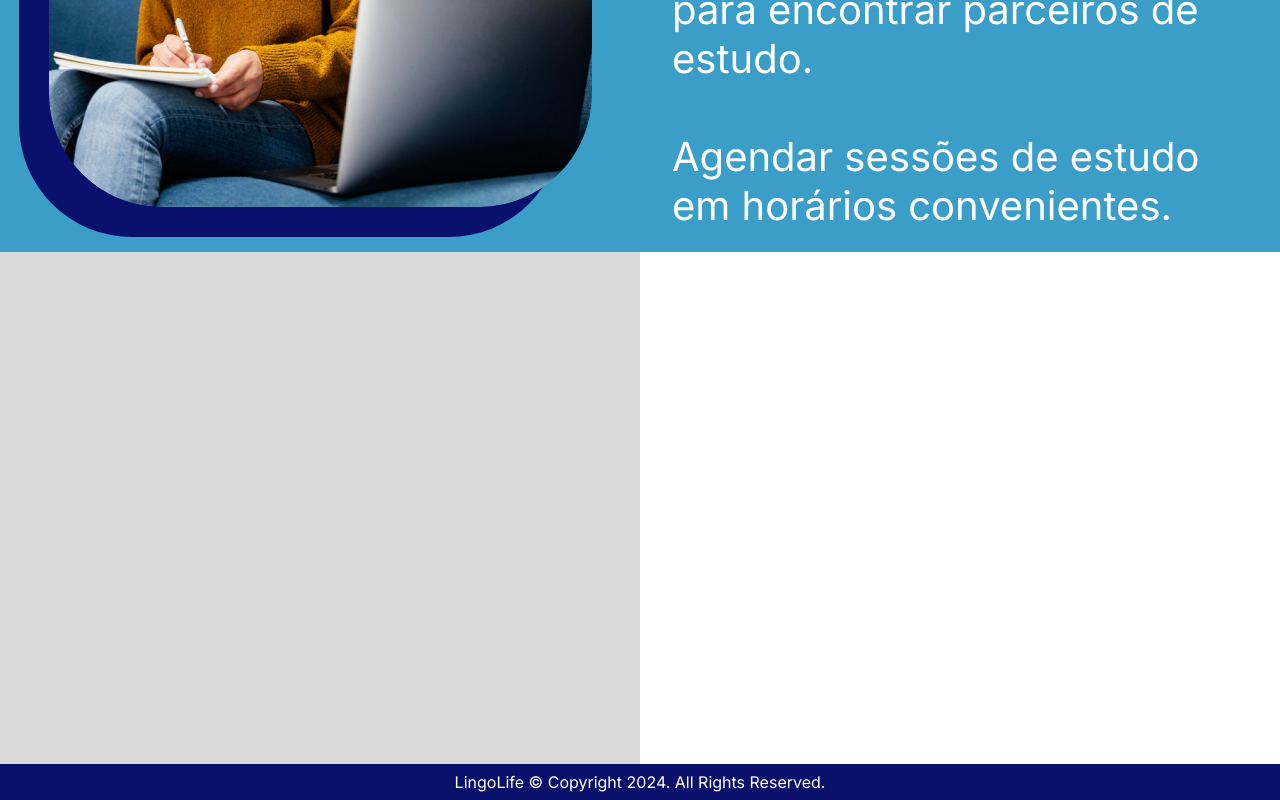
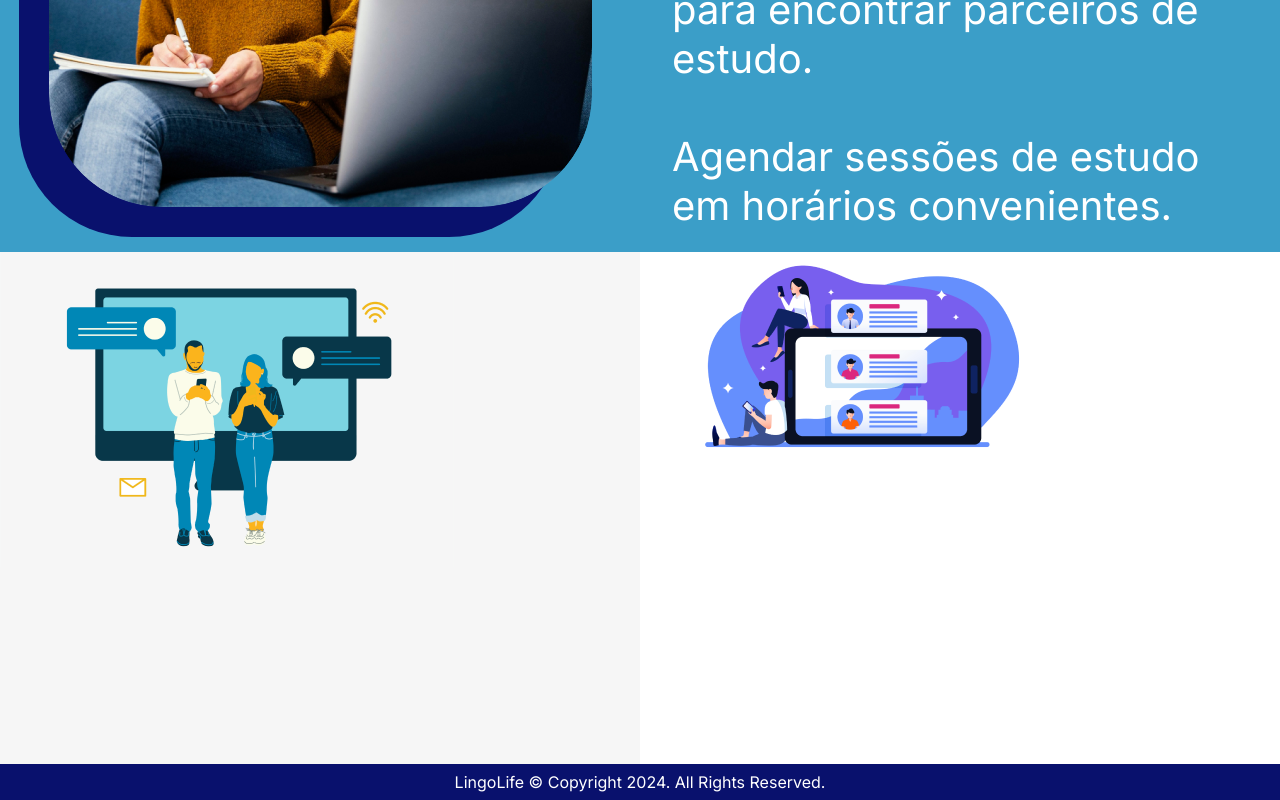
Before and after one commit to DaviCalebe/lingolife, a React (Vite) app in the folder lingolife-app/: page / in a window 1280 px wide. Shown: the part 1748-2548 px from the top of the page. Built offline with nearby package versions, Linux system fonts and the light colour scheme.

Commit message:
need to check routes

```diff
--- a/lingolife-app/package.json
+++ b/lingolife-app/package.json
@@ -10,8 +10,13 @@
     "preview": "vite preview"
   },
   "dependencies": {
+    "@types/react-router": "^5.1.20",
+    "@types/react-router-dom": "^5.3.3",
+    "lingolife-app": "file:",
     "react": "^18.3.1",
     "react-dom": "^18.3.1",
+    "react-router": "^6.26.2",
+    "react-router-dom": "^6.26.2",
     "sass": "^1.79.4"
   },
   "devDependencies": {
--- a/lingolife-app/src/components/navbar/navbar.tsx
+++ b/lingolife-app/src/components/navbar/navbar.tsx
@@ -1,4 +1,5 @@
 import './navbar.scss'
+import { Link } from 'react-router-dom'
 import logo from '../../assets/lingolife-logo-original.png'
 
 
@@ -6,17 +7,19 @@ export default function Navbar(){
     return (
         <>
             <nav>
-                <div className="logo">
-                    <div className="void-box">
-                        <div className="white-box">
-                            <img src={logo} alt="logo" />
+                <Link to="/">
+                    <div className="logo">
+                        <div className="void-box">
+                            <div className="white-box">
+                                <img src={logo} alt="logo" />
+                            </div>
                         </div>
                     </div>
-                </div>
+                </Link>
 
                 <div className="nav-buttons">
-                    <button>Entrar</button>
-                    <button>Registrar</button>
+                    <Link to="login"> <button>Entrar</button> </Link>
+                    <Link to="login"> <button>Registrar</button> </Link>
                 </div>
             </nav>
         </>
--- a/lingolife-app/src/main.tsx
+++ b/lingolife-app/src/main.tsx
@@ -1,10 +1,11 @@
+import './style/global.scss'
 import { StrictMode } from 'react'
 import { createRoot } from 'react-dom/client'
-import Home from './pages/home.tsx'
-import './style/global.scss'
+import { RouterProvider } from 'react-router-dom'
+import { router } from './routes.tsx'
 
 createRoot(document.getElementById('root')!).render(
   <StrictMode>
-    <Home />
+    <RouterProvider router={router} />
   </StrictMode>,
 )
--- /dev/null
+++ b/lingolife-app/src/pages/error/error.tsx
@@ -0,0 +1,9 @@
+const ErrorPage = () => {
+    return (
+        <>
+        <h1>Error 404!</h1>
+        </>
+    );
+};
+
+export default ErrorPage;
--- a/lingolife-app/src/pages/home.scss
+++ b/lingolife-app/src/pages/home.scss
@@ -132,7 +132,7 @@
 }
 
 .smart-matching{
-    background-color: $grey;
+    background-color: #f6f6f6;
 }
 
 .forum-space{
--- a/lingolife-app/src/pages/home.tsx
+++ b/lingolife-app/src/pages/home.tsx
@@ -3,6 +3,8 @@ import Navbar from '../components/navbar/navbar.tsx';
 import Footer from '../components/footer/footer.tsx';
 import woman_notebook from '../assets/woman-notebook.png';
 import usa_flag from '../assets/usa-flag.png';
+import smart_matching from '../assets/smart-matching.png';
+import forum_space from '../assets/forum-space.png';
 
 function Home() {
 
@@ -36,10 +38,10 @@ function Home() {
 
       <section className="home-shortcuts">
         <div className="smart-matching">
-
+          <img src={smart_matching} alt="smart-matching" />
         </div>
         <div className="forum-space">
-
+          <img src={forum_space} alt="" />
         </div>
       </section>
 
--- /dev/null
+++ b/lingolife-app/src/pages/login/login.tsx
@@ -0,0 +1,10 @@
+function Login(){
+    return (
+    <>
+        <h1>hello</h1>
+    </>
+
+    )
+}
+
+export default Login
--- /dev/null
+++ b/lingolife-app/src/routes.tsx
@@ -0,0 +1,20 @@
+import { createBrowserRouter } from "react-router-dom";
+import Home from "./pages/home.tsx";
+import Login from "./pages/login/login.tsx";
+import ErrorPage from "./pages/error/error.tsx";
+
+const router = createBrowserRouter([
+    {
+        path: "/",
+        element: <Home />,
+        errorElement: <ErrorPage />,
+        children: [
+            {
+                path: "/login",
+                element: <Login />
+            },
+        ]
+    },
+]);
+
+export  { router };
```
Also changed, not shown: lingolife-app/src/assets/forum-space.png, 1 other file (tests, documents, lock files or other folders).
